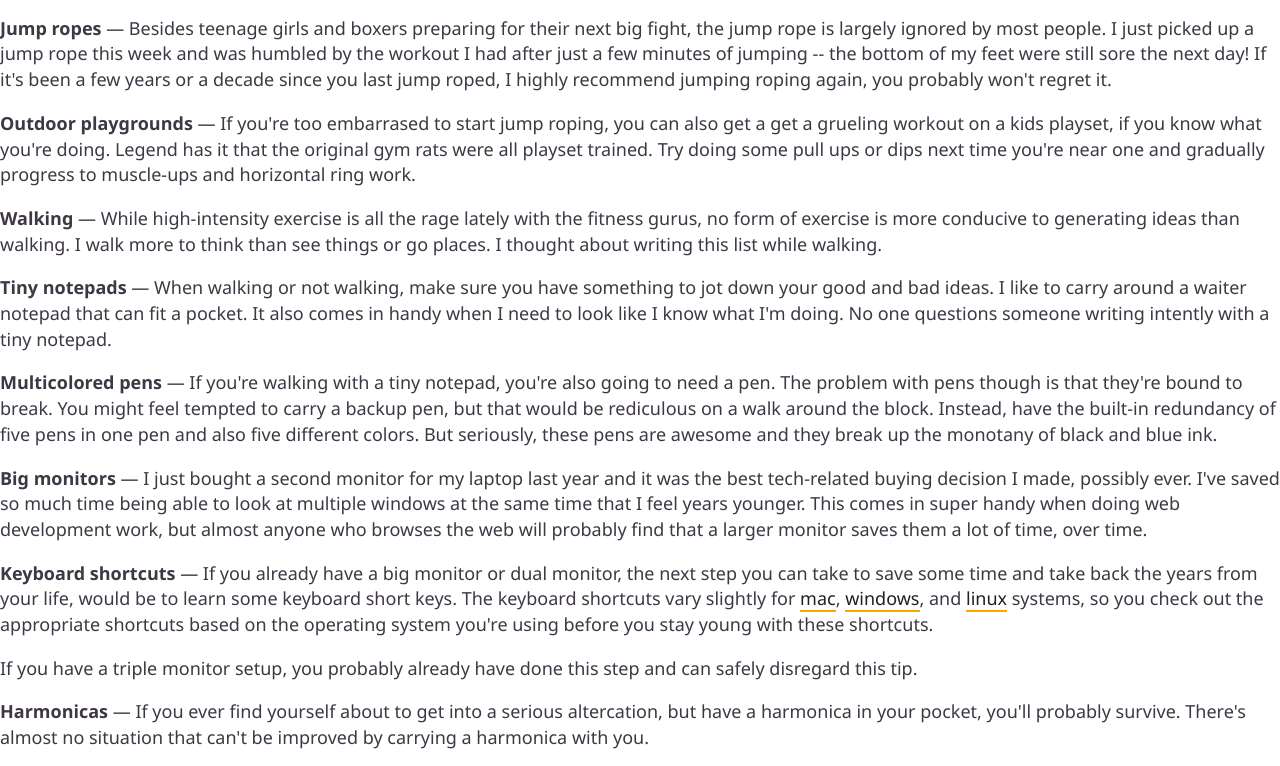
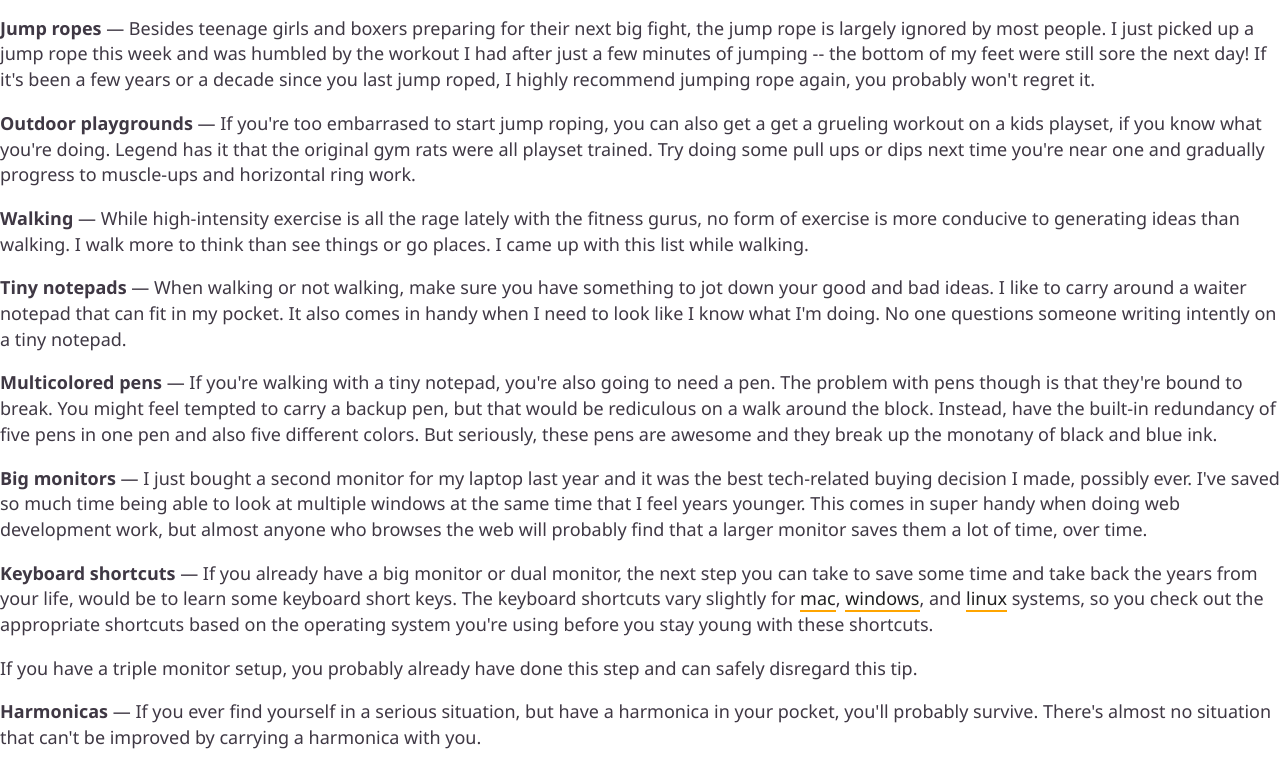
Before and after one commit to dporkka/minimal-gatsby-blog, a Gatsby site: page /blog/underrated-things in a window 1280 px wide. Shown: the part 158-924 px from the top of the page. Built offline with nearby package versions, Linux system fonts and the light colour scheme; Gatsby itself is replaced by a stand-in of ours.

Commit message:
Update underrated-things.md

```diff
--- a/src/posts/underrated-things.md
+++ b/src/posts/underrated-things.md
@@ -3,13 +3,13 @@ title: "Things That are Underrated"
 date: "2020-06-13"
 ---
 
-**Jump ropes** — Besides teenage girls and boxers preparing for their next big fight, the jump rope is largely ignored by most people. I just picked up a jump rope this week and was humbled by the workout I had after just a few minutes of jumping -- the bottom of my feet were still sore the next day! If it's been a few years or a decade since you last jump roped, I highly recommend jumping roping again, you probably won't regret it.
+**Jump ropes** — Besides teenage girls and boxers preparing for their next big fight, the jump rope is largely ignored by most people. I just picked up a jump rope this week and was humbled by the workout I had after just a few minutes of jumping -- the bottom of my feet were still sore the next day! If it's been a few years or a decade since you last jump roped, I highly recommend jumping rope again, you probably won't regret it.
 
 **Outdoor playgrounds** — If you're too embarrased to start jump roping, you can also get a get a grueling workout on a kids playset, if you know what you're doing. Legend has it that the original gym rats were all playset trained. Try doing some pull ups or dips next time you're near one and gradually progress to muscle-ups and horizontal ring work.
 
-**Walking** — While high-intensity exercise is all the rage lately with the fitness gurus, no form of exercise is more conducive to generating ideas than walking. I walk more to think than see things or go places. I thought about writing this list while walking.
+**Walking** — While high-intensity exercise is all the rage lately with the fitness gurus, no form of exercise is more conducive to generating ideas than walking. I walk more to think than see things or go places. I came up with this list while walking.
 
-**Tiny notepads** — When walking or not walking, make sure you have something to jot down your good and bad ideas. I like to carry around a waiter notepad that can fit a pocket. It also comes in handy when I need to look like I know what I'm doing. No one questions someone writing intently with a tiny notepad.
+**Tiny notepads** — When walking or not walking, make sure you have something to jot down your good and bad ideas. I like to carry around a waiter notepad that can fit in my pocket. It also comes in handy when I need to look like I know what I'm doing. No one questions someone writing intently on a tiny notepad.
 
 **Multicolored pens** — If you're walking with a tiny notepad, you're also going to need a pen. The problem with pens though is that they're bound to break. You might feel tempted to carry a backup pen, but that would be rediculous on a walk around the block. Instead, have the built-in redundancy of five pens in one pen and also five different colors. But seriously, these pens are awesome and they break up the monotany of black and blue ink.
 
@@ -19,7 +19,7 @@ date: "2020-06-13"
 
 If you have a triple monitor setup, you probably already have done this step and can safely disregard this tip.
 
-**Harmonicas** — If you ever find yourself about to get into a serious altercation, but have a harmonica in your pocket, you'll probably survive. There's almost no situation that can't be improved by carrying a harmonica with you.
+**Harmonicas** — If you ever find yourself in a serious situation, but have a harmonica in your pocket, you'll probably survive. There's almost no situation that can't be improved by carrying a harmonica with you.
 
 If you're going on a camping trip where you need to pack light, yet also jam in the car, signal for help on the trail, and break the windows on your friend's car underwater when he got too relaxed behind the wheel and drove into a lake; a harmonica can come in handy.
 
```
